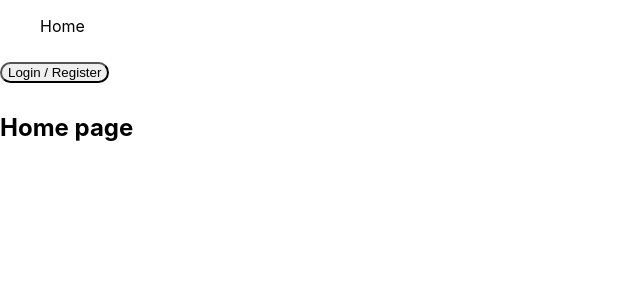
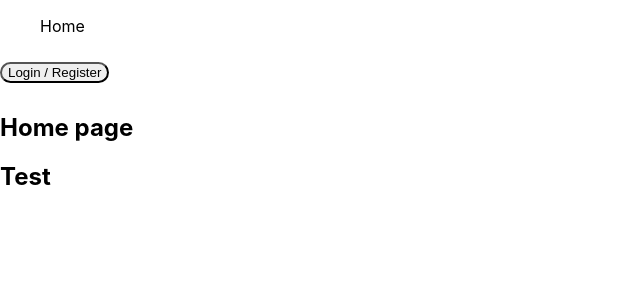
Before and after one commit to MatthewMcLendon/socialize, a React (Create React App) app: page / in a window 1280 px wide. Shown: the top 300 px of the page, without its empty margins (0-640 px from the left). Built offline with nearby package versions, Linux system fonts and the light colour scheme; no server answers.

Commit message:
func: created base components

```diff
--- a/src/components/routes/HomePage.js
+++ b/src/components/routes/HomePage.js
@@ -1,7 +1,10 @@
+import Thread from "../threads/Thread";
+
 export default function HomePage() {
   return (
     <main>
       <h2>Home page</h2>
+      <Thread />
     </main>
   );
 }
--- /dev/null
+++ b/src/components/threads/Thread.js
@@ -0,0 +1,5 @@
+import "./Thread.css";
+
+export default function Thread() {
+  return <h2>Test</h2>;
+}
--- /dev/null
+++ b/src/components/threads/ThreadProvider.js
@@ -0,0 +1,5 @@
+import { createContext } from "react";
+
+export const ThreadContext = createContext()
+
+export function ThreadProvider (){}
```
Also changed, not shown: src/components/threads/ThreadForm.js (added, +10 -0 lines), src/components/threads/Thread.css (added), src/components/threads/ThreadForm.css (added).
